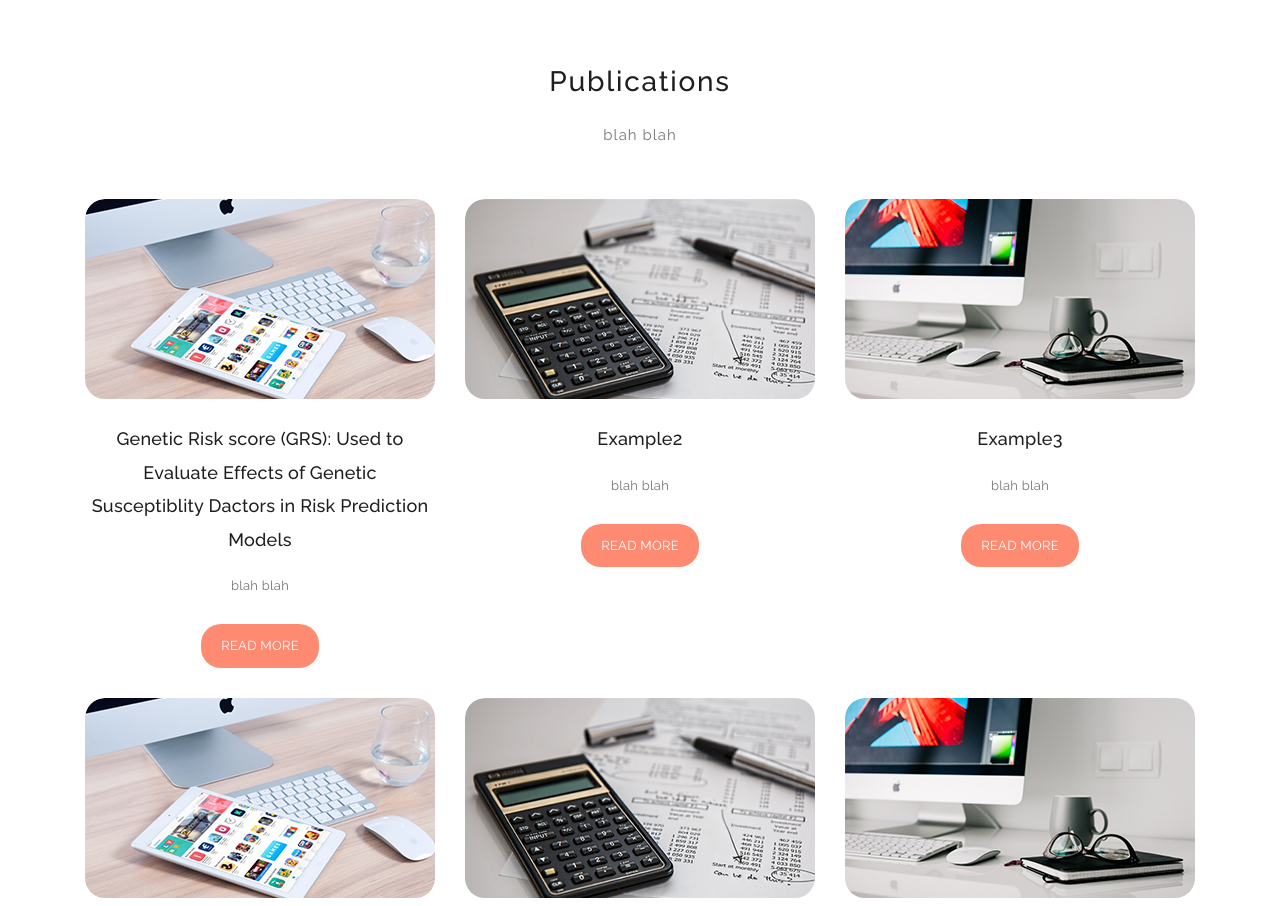
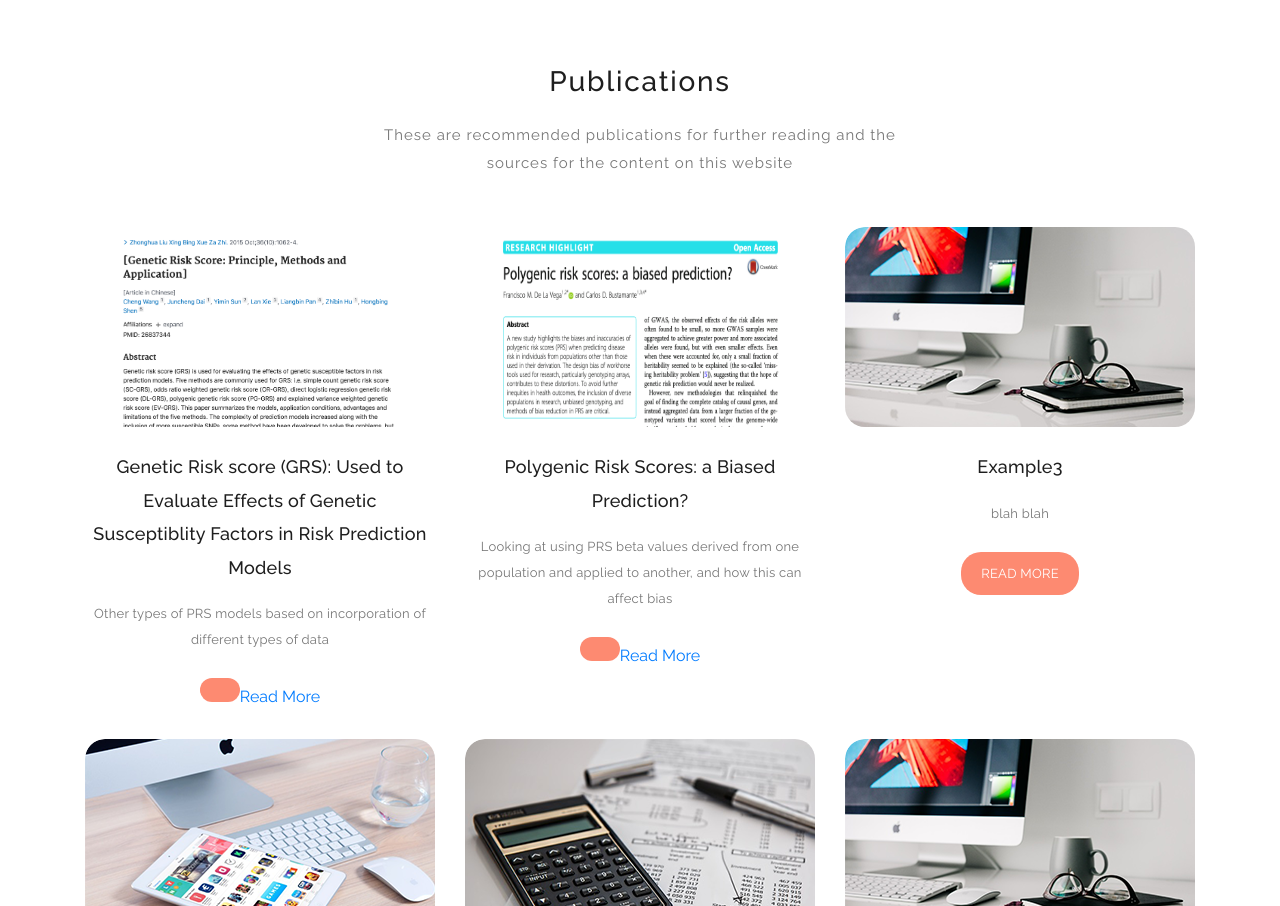
Before and after one commit to ipdgc/Online-PD-Risk-Score, a plain HTML site: page docs/index.html in a window 1280 px wide. Shown: the part 6420-7326 px from the top of the page. Drawn offline with Linux system fonts and the light colour scheme.

Commit message:
added pubs

```diff
--- a/docs/index.html
+++ b/docs/index.html
@@ -405,8 +405,8 @@ https://templatemo.com/tm-535-softy-pinko
                 <div class="row">
                     <div class="col-lg-4 col-md-6 col-sm-12">
                         <div class="count-item decoration-bottom">
-                            <strong>92</strong>
-                            <span>Core SNPs associated with risk of Parkinson's disease </span>
+                            <strong>10</strong>
+                            <span> Million people estimated to be affected with Parkinson's disease globally </span>
                         </div>
                     </div>
                     <div class="col-lg-4 col-md-6 col-sm-12">
@@ -417,8 +417,8 @@ https://templatemo.com/tm-535-softy-pinko
                     </div>
                     <div class="col-lg-3 col-md-6 col-sm-12">
                         <div class="count-item decoration-bottom">
-                            <strong>xx</strong>
-                            <span>blah blah</span>
+                            <strong>92</strong>
+                            <span>Core SNPs associated with risk of Parkinson's disease</span>
                         </div>
                     </div>
 
@@ -512,7 +512,7 @@ https://templatemo.com/tm-535-softy-pinko
                 </div>
                 <div class="offset-lg-3 col-lg-6">
                     <div class="center-text">
-                        <p>blah blah</p>
+                        <p>These are recommended publications for further reading and the sources for the content on this website</p>
                     </div>
                 </div>
             </div>
@@ -522,32 +522,32 @@ https://templatemo.com/tm-535-softy-pinko
                 <div class="col-lg-4 col-md-6 col-sm-12">
                     <div class="blog-post-thumb">
                         <div class="img">
-                            <img src="assets/images/blog-item-01.png" alt="">
+                            <img src="assets/images/multi-prs.png" alt="" style="width:300px;height:220px;">
                         </div>
                         <div class="blog-content">
                             <h3>
-                                <a href="#">Genetic Risk score (GRS): Used to Evaluate Effects of Genetic Susceptiblity Dactors in Risk Prediction Models</a>
+                                <a href="#">Genetic Risk score (GRS): Used to Evaluate Effects of Genetic Susceptiblity Factors in Risk Prediction Models</a>
                             </h3>
                             <div class="text">
-                               blah blah
+                               Other types of PRS models based on incorporation of different types of data
                             </div>
-                            <a href="#" class="main-button">Read More</a>
+                            <a href="#" class="main-button"><a href="https://pubmed.ncbi.nlm.nih.gov/26837344/" target="_blank">Read More</a></a>
                         </div>
                     </div>
                 </div>
                 <div class="col-lg-4 col-md-6 col-sm-12">
                     <div class="blog-post-thumb">
                         <div class="img">
-                            <img src="assets/images/blog-item-02.png" alt="">
+                            <img src="assets/images/biased-prs.png" alt="" style="width:300px;height:200px;">
                         </div>
                         <div class="blog-content">
                             <h3>
-                                <a href="#">Example2</a>
+                                <a href="#">Polygenic Risk Scores: a Biased Prediction?</a>
                             </h3>
                             <div class="text">
-                                blah blah
+                                Looking at using PRS beta values derived from one population and applied to another, and how this can affect bias
                             </div>
-                            <a href="#" class="main-button">Read More</a>
+                            <a href="#" class="main-button"><a href="https://www.ncbi.nlm.nih.gov/pmc/articles/PMC6309089/" target="_blank">Read More</a></a>
                         </div>
                     </div>
                 </div>
```
Also changed, not shown: docs/assets/images/biased-prs.png (added), docs/assets/images/multi-prs.png (added).
